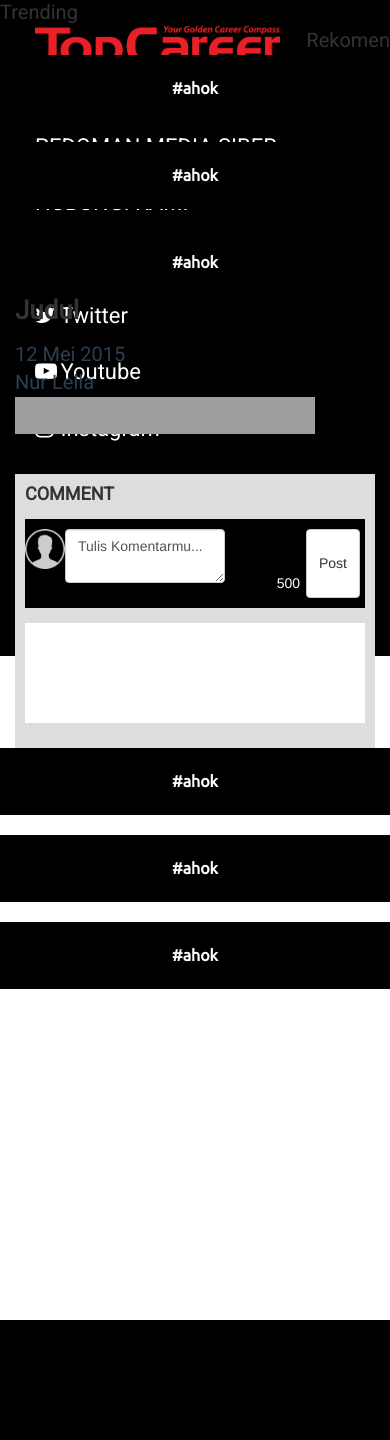
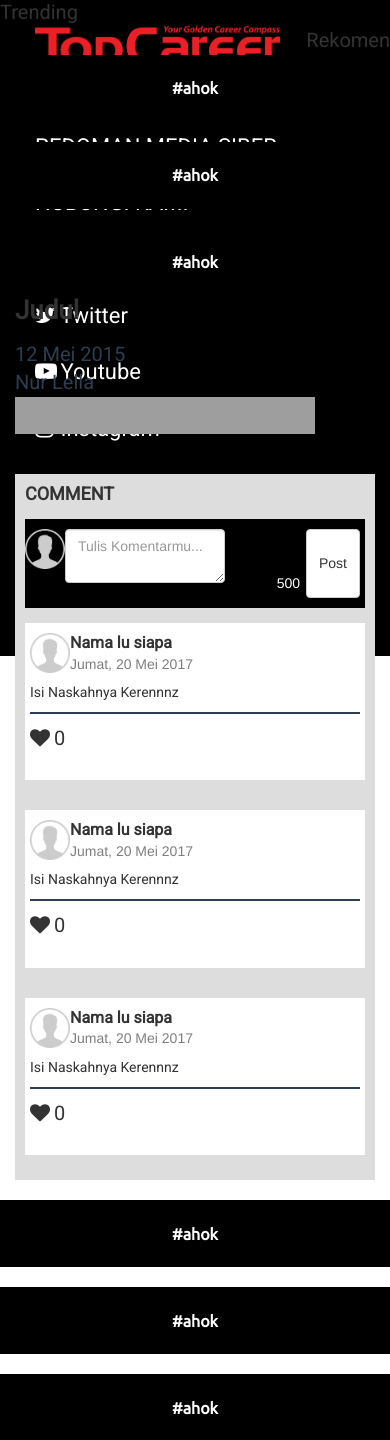
Before and after one commit to newTci/new-tci, a CodeIgniter app: page /new_tci/berita/testing/testing in a window 390 px wide; the page is wider, and only the part inside the window is pictured. Shown: the part 188-1628 px from the top of that part. Before the commit the page ends 1508 px from the top of that part, so only its background shows below. Run offline with CodeIgniter, Linux system fonts and the light colour scheme; data that the repository does not hold is empty; some libraries are stand-ins or nearby versions; grey boxes are pictures that could not be loaded.

Commit message:
add love button brur

```diff
--- a/application/views/berita/detail.php
+++ b/application/views/berita/detail.php
@@ -60,14 +60,76 @@
 				<div class="wrapper-comment">
 					<h5 style="font-size: 18px" class="judul-naskah">COMMENT</h5>
 					<div class="wrapper-isi-comment">
-						<img class="icon-user" src="<?php echo base_url();?>assets/gambar/serv/ico/user.png">
+						<img class="icon-user float-left" src="<?php echo base_url();?>assets/gambar/serv/ico/user.png">
 						<div style="width: 160px" class="form-group">
-						  <textarea style="resize: vertical;" class="form-control" rows="2" id="comment">Tulis Komentarmu...</textarea>
+						  <textarea style="resize: vertical;" class="form-control" rows="2" id="comment" placeholder="Tulis Komentarmu..."></textarea>
 						</div>
 						<button class="btn btn-default btn-post">Post</button>
 					</div>
 					<div class="people-comment">
+						<div class="people-comment-identitas">
+							<div class="col-sm-3 no-gutter">
+								<img class="icon-user pull-left" src="<?php echo base_url();?>assets/gambar/serv/ico/user.png">
+							</div>
+							<div class="col-sm-9 no-gutter">
+								<h5 class="comment-nama no-margin">Nama lu siapa</h5>
+								<h5 class="comment-tanggal">Jumat, 20 Mei 2017</h5>
+							</div>
+							<div class="isi-people-comment col-sm-12 no-gutter">
+								<p>Isi Naskahnya Kerennnz </p>
+							</div>
+							<div class="comment-feedback">
+								<label>
+									<input class="ckbx" name="test" type="checkbox">
+									<i class="icon-love fa fa-heart" aria-hidden="true"></i>
+								</label>
+								<span class="jumlah-love">0</span>
+							</div>
+						</div>
+					</div>
 
+					<div class="people-comment">
+						<div class="people-comment-identitas">
+							<div class="col-sm-3 no-gutter">
+								<img class="icon-user pull-left" src="<?php echo base_url();?>assets/gambar/serv/ico/user.png">
+							</div>
+							<div class="col-sm-9 no-gutter">
+								<h5 class="comment-nama no-margin">Nama lu siapa</h5>
+								<h5 class="comment-tanggal">Jumat, 20 Mei 2017</h5>
+							</div>
+							<div class="isi-people-comment col-sm-12 no-gutter">
+								<p>Isi Naskahnya Kerennnz </p>
+							</div>
+							<div class="comment-feedback">
+								<label>
+									<input class="ckbx" name="test1" type="checkbox">
+									<i class="icon-love fa fa-heart" aria-hidden="true"></i>
+								</label>
+								<span class="jumlah-love">0</span>
+							</div>
+						</div>
+					</div>
+
+					<div class="people-comment">
+						<div class="people-comment-identitas">
+							<div class="col-sm-3 no-gutter">
+								<img class="icon-user pull-left" src="<?php echo base_url();?>assets/gambar/serv/ico/user.png">
+							</div>
+							<div class="col-sm-9 no-gutter">
+								<h5 class="comment-nama no-margin">Nama lu siapa</h5>
+								<h5 class="comment-tanggal">Jumat, 20 Mei 2017</h5>
+							</div>
+							<div class="isi-people-comment col-sm-12 no-gutter">
+								<p>Isi Naskahnya Kerennnz </p>
+							</div>
+							<div class="comment-feedback">
+								<label>
+									<input class="ckbx" name="test2" type="checkbox">
+									<i class="icon-love fa fa-heart" aria-hidden="true"></i>
+								</label>
+								<span class="jumlah-love">0</span>
+							</div>
+						</div>
 					</div>
 				</div>
 			</div>
--- a/assets/css/main.css
+++ b/assets/css/main.css
@@ -549,6 +549,7 @@ h1 {
   -webkit-flex-wrap: wrap;
   -ms-flex-wrap: wrap;
   flex-wrap: wrap;
+  margin-bottom: 20px;
 }
 .wrapper-isi-comment {
   background-color: #000;
@@ -586,6 +587,56 @@ h1 {
   margin: 15px 0;
   min-height: 100px;
   background-color: #fff;
+  display: -webkit-flex;
+  display: -ms-flexbox;
+  display: flex;
+  -webkit-flex-direction: row;
+  -ms-flex-direction: row;
+  flex-direction: row;
+  -webkit-flex-wrap: wrap;
+  -ms-flex-wrap: wrap;
+  flex-wrap: wrap;
+  padding: 10px 0;
+  -webkit-justify-content: space-around;
+  -ms-flex-pack: distribute;
+  justify-content: space-around;
+}
+.people-comment-identitas {
+  width: 100%;
+  padding: 0 5px;
+}
+.comment-nama {
+  font-size: 16px;
+  font-family: 'Roboto', sans-serif;
+  font-weight: bold;
+}
+.comment-tanggal {
+  font-weight: light;
+  color: #7f7f7f;
+  margin-top: 5px;
+}
+.isi-people-comment {
+  border-bottom: 2px solid #2c3e50;
+  font-family: 'Roboto', sans-serif;
+  margin-bottom: 10px;
+}
+.icon-love {
+  font-size: 20px !important;
+  -webkit-transition: all 0.25s ease;
+  -moz-transition: all 0.25s ease;
+  -ms-transition: all 0.25s ease;
+  -o-transition: all 0.25s ease;
+  transition: all 0.25s ease;
+}
+.icon-love:hover {
+  cursor: pointer;
+}
+.jumlah-love {
+  font-size: 20px;
+  font-family: 'Roboto', sans-serif;
+}
+.ckbx {
+  display: none;
 }
 @media (max-width: 1200px) {
   .wrapper-box {
--- a/assets/css/main.styl
+++ b/assets/css/main.styl
@@ -463,6 +463,7 @@ h1
 	display flex
 	flex-direction column
 	flex-wrap wrap
+	margin-bottom 20px
 .wrapper-isi-comment
 	background-color black
 	display flex
@@ -487,6 +488,42 @@ h1
 	margin 15px 0
 	min-height 100px
 	background-color white
+	display flex
+	flex-direction row
+	flex-wrap wrap
+	padding 10px 0
+	justify-content space-around
+.people-comment-identitas
+	width 100%
+	padding 0 5px
+.comment-nama
+	font-size 16px
+	font-family $roboto
+	font-weight bold
+.comment-tanggal
+	font-weight light
+	color tint(black, 50%)
+	margin-top 5px
+.isi-people-comment
+	border-bottom 2px solid $hitam-dope
+	font-family $roboto
+	margin-bottom 10px
+.icon-love
+	font-size 20px !important
+	-webkit-transition: all 0.25s ease
+	-moz-transition: all 0.25s ease
+	-ms-transition: all 0.25s ease
+	-o-transition: all 0.25s ease
+	transition: all 0.25s ease
+	&:hover
+		cursor pointer
+
+.jumlah-love
+	font-size 20px
+	font-family $roboto
+.ckbx
+	display none
+
 // @keyframes {asd}
 // 	0%
 // 		display flex
--- a/assets/js/js.js
+++ b/assets/js/js.js
@@ -59,40 +59,26 @@ $(document).ready(function() {
 
     //console.log $(window).width()
     $(".left-side-banner, .right-side-banner").stick_in_parent();
- 	//    if (mq.matches) {
-	//    $(window).scroll(function (event) {
-	//     var scroll = $(window).scrollTop();
-	//     if (scroll > 1580){
-	//     	leftBanner.css({
-	//     		position: 'absolute',
-	//     		bottom: '350px'
-	//     	});
 
-	//     }
-	//     else{
-	//     	leftBanner.css({
-	//     		position: 'fixed',
-	//     		top: '165px'
-	//     	});
-	//     	leftBanner.css('margin-left', '-130px');
-	//     }
-	// });
-	// } else {
-	// $(window).scroll(function (event) {
-	//     var scroll = $(window).scrollTop();
-	//     if (scroll > 2485){
-	//     	leftBanner.css({
-	//     		position: 'absolute',
-	//     		bottom: '0'
-	//     	});
-	//     }
-	//     else{
-	//     	leftBanner.css({
-	//     		position: 'fixed',
-	//     		top: '165px'
-	//     	});
-	//     	leftBanner.css('margin-left', '-130px');
-	//     }
-	// });
-	// }
+
+ 	$(".ckbx").click(function(event) {
+ 		$(this).siblings("i").css({
+ 			color: '#e74c3c',
+ 			transform: 'scale(1.5)',
+ 			marginRight: '5px',
+ 			marginLeft: '5px'
+ 		});
+ 		if ($(this).is(':checked')){
+	 	}else {
+	 		$(this).siblings("i").css({
+				transform: 'scale(1)',
+				marginRight: '0',
+				marginLeft: '0',
+				color: 'black'
+	 		})
+
+	 	}
+ 	});
+
+
 });
```
